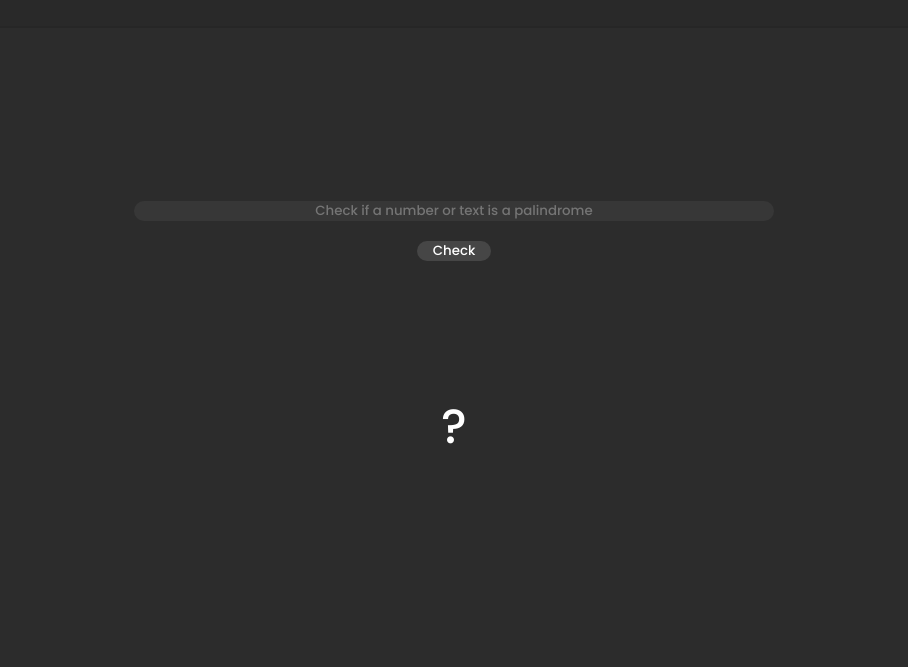
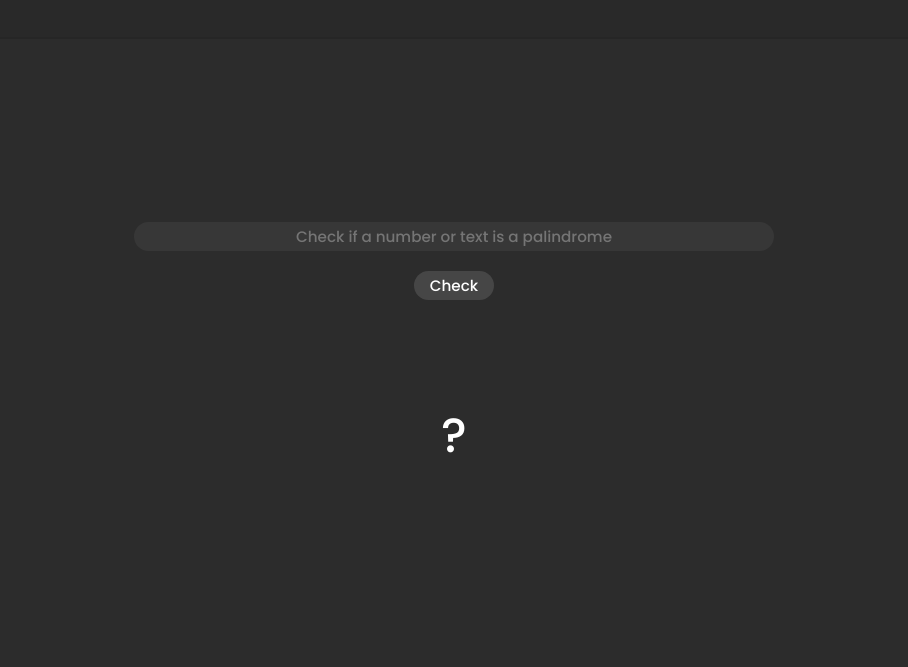
Before and after one commit to iHas3Arms/palindrome-check, a plain HTML site: page index.html in a window 1280 px wide. Shown: the part 133-800 px from the top of the page, without its empty margins (186-1094 px from the left). Drawn offline with Linux system fonts and the light colour scheme.

Commit message:
Update index.html

```diff
--- a/index.html
+++ b/index.html
@@ -35,13 +35,13 @@
         }
 
         h1 {
-            font-size: 1.75rem;
+            font-size: 2rem;
         }
 
         header > a {
             text-decoration: none;
             color: inherit;
-            font-size: 1rem;
+            font-size: 1.25rem;
             cursor: default;
         }
 
@@ -57,16 +57,26 @@
         }
 
         .input, .btn {
+            position: relative;
             margin: 10px;
             background-color: rgb(55, 55, 55);
             border: 0px;
-            border-top-left-radius: 10px;
-            border-top-right-radius: 10px;
-            border-bottom-left-radius: 10px;
-            border-bottom-right-radius: 10px;
+            font-size: .95rem;
+            border-top-left-radius: 20px;
+            border-top-right-radius: 20px;
+            border-bottom-left-radius: 20px;
+            border-bottom-right-radius: 20px;
             width: 80vmin;
-            padding: 0 1rem;
+            padding: .2rem 1rem;
             text-align: center;
+        }
+
+        .input {
+            top: 30px;
+        }
+
+        .btn {
+            top: 30px;
         }
 
         .stuff-cont {
@@ -144,7 +154,7 @@
         let cont = true;
 
         for (i=0; i<=arrLength; i++) {
-            if (n.value[i] == n.value[arrLength - 1 - i]) {
+            if (n.value.toLowerCase()[i] == n.value.toLowerCase()[arrLength - 1 - i]) {
                 cont = true;
             } else {
                 cont = false;
```
